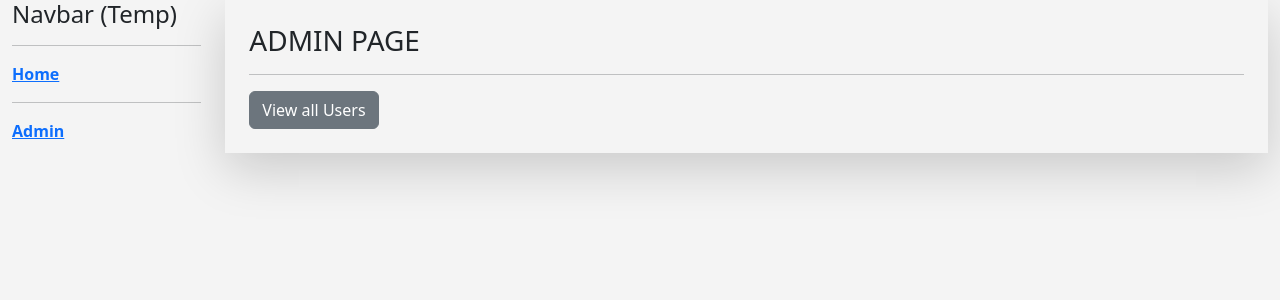
After one commit to atharkn7/toodoo, a Flask app: page /admin/dashboard in a window 1280 px wide. The commit adds this page. Shown: the top 300 px of the page. Run offline with Flask 3, Linux system fonts and the light colour scheme.

Commit message:
Admin pages added

```diff
--- a/toodoo/__init__.py
+++ b/toodoo/__init__.py
@@ -1,3 +1,4 @@
+import os
 from flask import Flask
 from flask_sqlalchemy import SQLAlchemy
 
@@ -13,9 +14,12 @@ def create_app():
     """
     app = Flask(__name__)
 
+    # Make sure instance folder exists
+    # os.makedirs(app.instance_path, exist_ok=True)
+
     # Configure app
     app.config['SECRET_KEY'] = 'secret_key'
-    app.config['SQLALCHEMY_DATABASE_URI'] = 'sqlite:///yourdb.db'
+    app.config['SQLALCHEMY_DATABASE_URI'] = 'sqlite:///toodoo.db'
 
     # Initialize db *after* app is created
     db.init_app(app)
--- a/toodoo/models.py
+++ b/toodoo/models.py
@@ -17,3 +17,5 @@ class Users(db.Model):
     # Password hashing
 
     # Repr of objects
+    def __repr__(self):
+        return '<Name %r>' % self.name
--- a/toodoo/routes.py
+++ b/toodoo/routes.py
@@ -1,7 +1,7 @@
 from flask import Blueprint, render_template, redirect, url_for, flash
 from toodoo import db
 from .forms import LoginForm, RegisterForm
-from .models import Users
+from toodoo.models import Users
 
 # Creates the main blueprint that gets sent to init
 main_bp = Blueprint('main', __name__)
@@ -33,7 +33,7 @@ def add_user():
             # Adding to db if no users exists
             user = Users(name=form.name.data,
                          email=form.email.data,
-                         password=form.password.data)
+                         password_hash=form.password.data)
 
             # Commit to db
             db.session.add(user)
@@ -43,12 +43,20 @@ def add_user():
             flash('User added successfully!')
             return redirect(url_for('main.index'))
 
+        else:
+            flash('User already registered!')
+            return redirect(url_for('main.index'))
+
     # GET request
     return render_template('auth/register.html', form=form)
 
 
 """ ADMIN ROUTES """
-main_bp.route('/admin/dashboard')
+@main_bp.route('/admin/dashboard')
 def admin_dashboard():
+    return render_template('admin/dashboard.html')
+
+@main_bp.route('/admin/users')
+def admin_users():
     users = Users.query.order_by(Users.date_added)
-    return render_template('admin/dashboard.html', users=users)
+    return render_template('admin/users.html', users=users)
--- /dev/null
+++ b/toodoo/templates/admin/dashboard.html
@@ -0,0 +1,12 @@
+{% extends "base.html" %}
+
+{% block content %}
+
+<div class="container p-4 shadow-lg">
+    <h3>ADMIN PAGE</h3>
+    <hr>
+    <a class="btn btn-secondary" href="{{ url_for('main.admin_users') }}">View all Users</a>
+</div>
+
+
+{% endblock %}
--- a/toodoo/templates/base.html
+++ b/toodoo/templates/base.html
@@ -26,13 +26,13 @@
 
             <!-- TO DO REMOVED NAV BAR -->
 
-            <div class="col-md-2 d-flex align-items-center">
+            <div class="col-md-2">
                 <dl>
                     <h4>Navbar (Temp)</h4>
                     <hr>
                     <dt> <a href="{{ url_for('main.index') }}">Home</a></dt>
                     <hr>
-                    <dt> <a href="#">All Users (Admin)</a></dt>
+                    <dt> <a href="{{ url_for('main.admin_dashboard') }}">Admin</a></dt>
                 </dl>
             </div>
 
```
Also changed, not shown: toodoo/templates/admin/users.html (added, +31 -0 lines).
